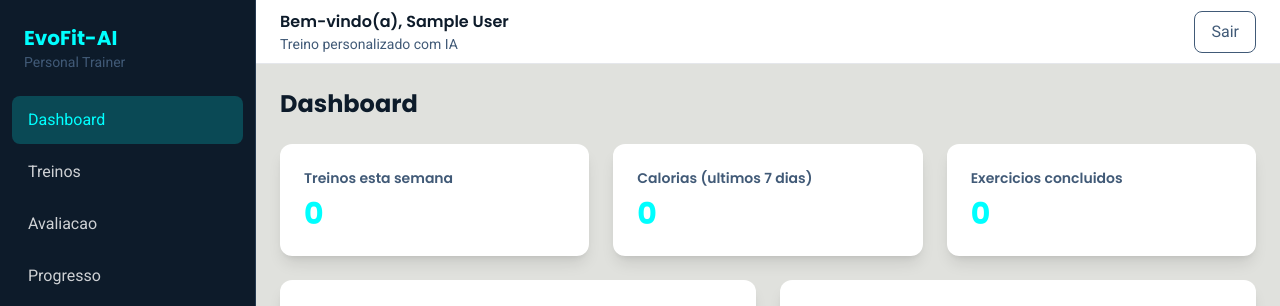
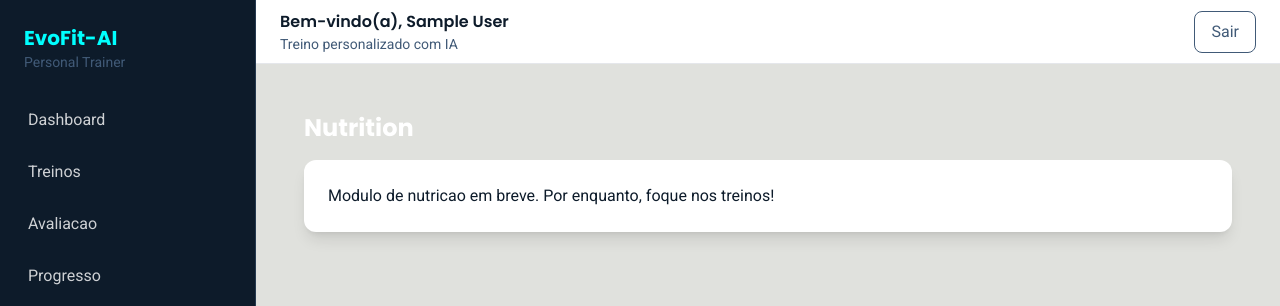
Before and after one commit to amarorn/EvoFit-AI, a React (Vite) app in the folder packages/web/: page /nutrition in a window 1280 px wide. Before the commit this address led to /. Shown: the top 306 px of the page. Built offline with nearby package versions, Linux system fonts and the light colour scheme; no server answers; sample sign-in values are in the browser's storage.

Commit message:
Adds nutrition module and link to App.

```diff
--- a/packages/web/src/App.tsx
+++ b/packages/web/src/App.tsx
@@ -10,6 +10,7 @@ import WorkoutExecution from './pages/WorkoutExecution';
 import Profile from './pages/Profile';
 import Chat from './pages/Chat';
 import Assessment from './pages/Assessment';
+import Nutrition from './pages/Nutrition';
 
 function ProtectedRoute({ children }: { children: React.ReactNode }) {
   const { user, loading } = useAuth();
@@ -45,6 +46,7 @@ export default function App() {
         <Route path="profile" element={<Profile />} />
         <Route path="chat" element={<Chat />} />
         <Route path="assessment" element={<Assessment />} />
+        <Route path="nutrition" element={<Nutrition />} />
       </Route>
       <Route path="*" element={<Navigate to="/" replace />} />
     </Routes>
--- /dev/null
+++ b/packages/web/src/pages/Nutrition.tsx
@@ -0,0 +1,12 @@
+import { Card } from '../components/ui/Card';
+
+export default function Nutrition() {
+  return (
+    <div className="p-6">
+      <h1 className="font-heading font-bold text-2xl text-content mb-4">Nutrition</h1>
+      <Card>
+        <p className="text-muted">Modulo de nutricao em breve. Por enquanto, foque nos treinos!</p>
+      </Card>
+    </div>
+  );
+}
```
